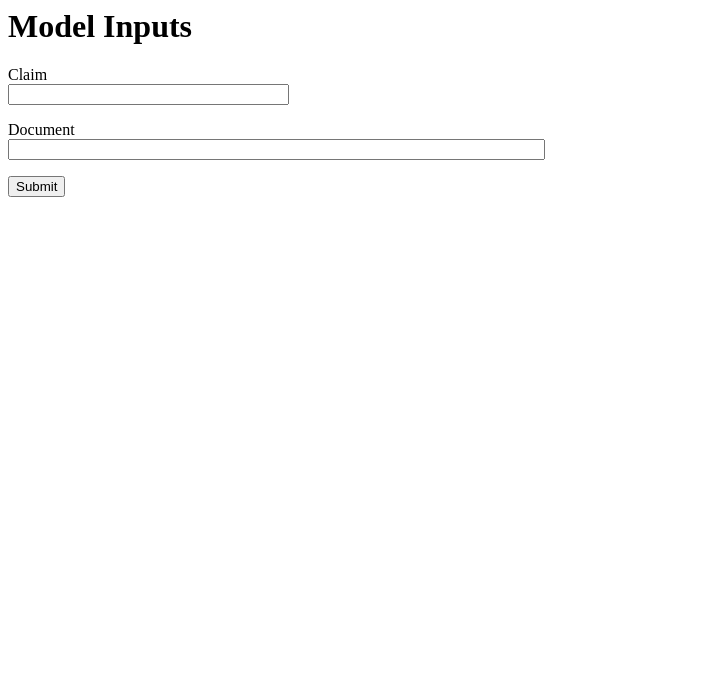
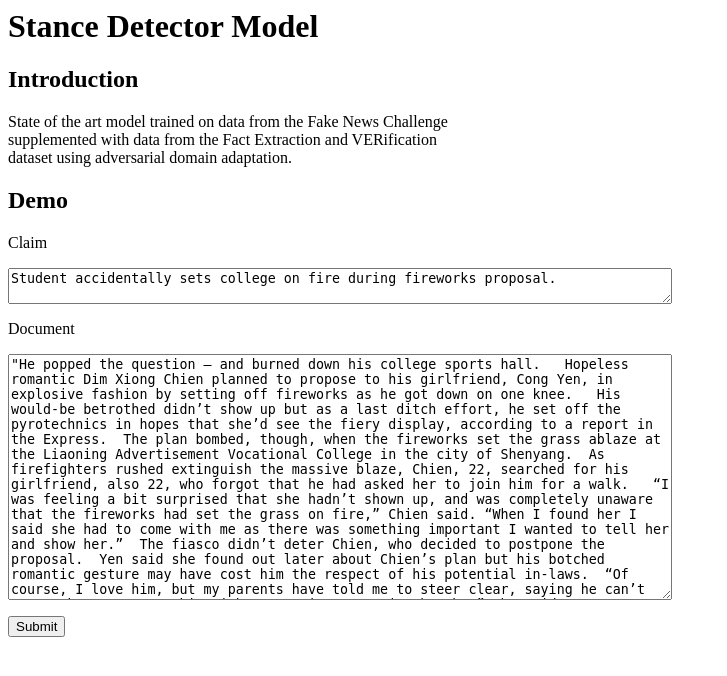
Before and after one commit to moinnadeem/StanceDetectionDemo, a Flask app: page / in a window 1280 px wide. Shown: the top 676 px of the page, without its empty margins (0-727 px from the left). Run offline with Flask 2, Linux system fonts and the light colour scheme; parts of the project's set-up code (start-up, migrations or seed data) failed here and were passed over.

Commit message:
updated input template, use --host=0.0.0.0 for external visibility

```diff
--- a/app/forms.py
+++ b/app/forms.py
@@ -1,8 +1,11 @@
 from flask_wtf import FlaskForm
-from wtforms import StringField, SubmitField
+from wtforms import SubmitField, TextAreaField
 from wtforms.validators import InputRequired
 
 class InputForm(FlaskForm):
-  claim = StringField('Claim', [InputRequired()])
-  document = StringField('Document', [InputRequired()])
+  default_claim = "Student accidentally sets college on fire during fireworks proposal."
+  default_document = '"He popped the question — and burned down his college sports hall.   Hopeless romantic Dim Xiong Chien planned to propose to his girlfriend, Cong Yen, in explosive fashion by setting off fireworks as he got down on one knee.   His would-be betrothed didn’t show up but as a last ditch effort, he set off the pyrotechnics in hopes that she’d see the fiery display, according to a report in the Express.  The plan bombed, though, when the fireworks set the grass ablaze at the Liaoning Advertisement Vocational College in the city of Shenyang.  As firefighters rushed extinguish the massive blaze, Chien, 22, searched for his girlfriend, also 22, who forgot that he had asked her to join him for a walk.   “I was feeling a bit surprised that she hadn’t shown up, and was completely unaware that the fireworks had set the grass on fire,” Chien said. “When I found her I said she had to come with me as there was something important I wanted to tell her and show her.”  The fiasco didn’t deter Chien, who decided to postpone the proposal.  Yen said she found out later about Chien’s plan but his botched romantic gesture may have cost him the respect of his potential in-laws.  “Of course, I love him, but my parents have told me to steer clear, saying he can’t even ask me to marry him without causing a massive hoo-ha,” she said.'
+
+  claim = TextAreaField('Claim', [InputRequired()], default=default_claim)
+  document = TextAreaField('Document', [InputRequired()], default=default_document)
   submit = SubmitField('Submit')
--- a/app/templates/input.html
+++ b/app/templates/input.html
@@ -2,16 +2,23 @@
 
 {% block content %}
 <html>
-  <h1>Model Inputs</h1>
+  <h1>Stance Detector Model</h1>
+  <h2>Introduction</h2>
+  <p>
+    State of the art model trained on data from the Fake News Challenge <br>
+    supplemented with data from the Fact Extraction and VERification <br>
+    dataset using adversarial domain adaptation. <br>
+  </p>
+  <h2>Demo</h2>
   <form action="" method="post" novalidate>
     {{ form.hidden_tag() }}
+    <p>{{ form.claim.label }}<p>
     <p>
-      {{ form.claim.label }}<br>
-      {{ form.claim(size=32) }}
+      {{ form.claim(rows="2", cols="80") }}
     </p>
+    <p>{{ form.document.label }}<p>
     <p>
-      {{ form.document.label }}<br>
-      {{ form.document(size=64) }}
+      {{ form.document(rows="16", cols="80") }}
     </p>
     <p>{{ form.submit() }}</p>
   </form>
```
